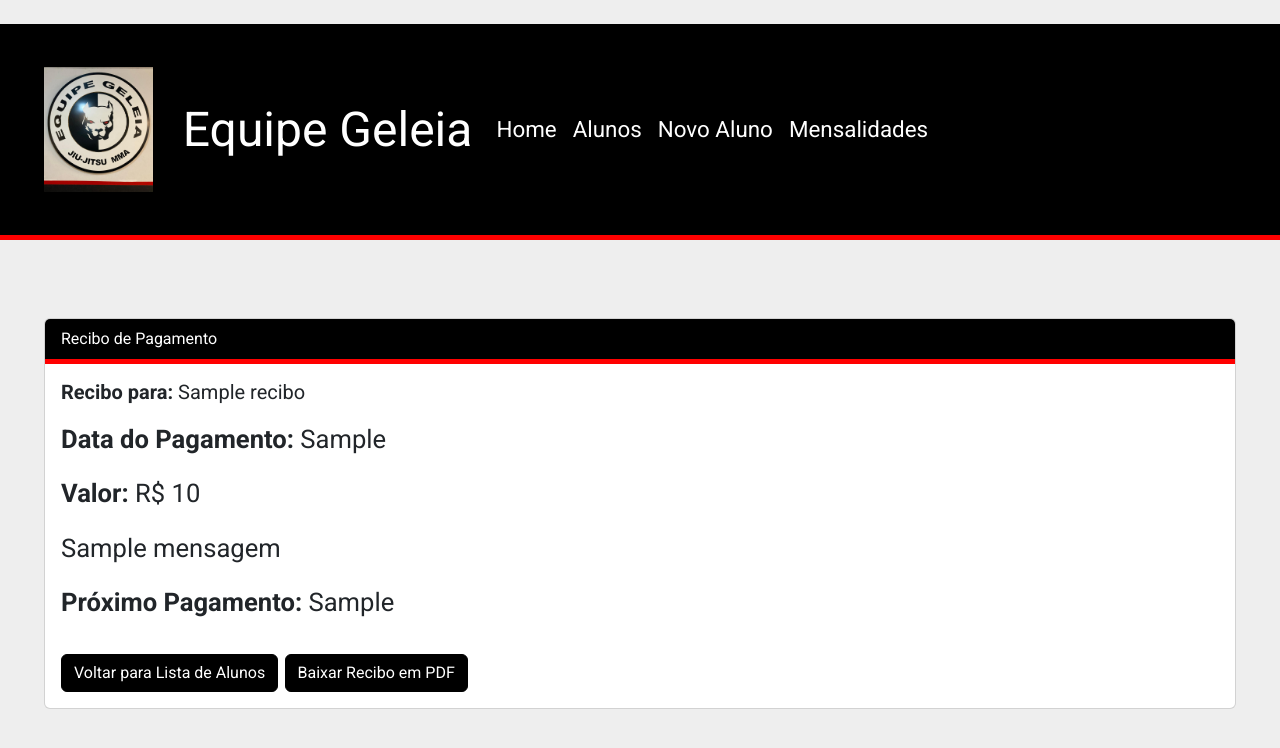
After one commit to ragnarthur/equipe_geleia, a Flask app: template templates/recibo.html in a window 1280 px wide. The commit adds this page. Shown: the top 748 px of the page. Run offline with Flask 3, Linux system fonts and the light colour scheme; the template is opened without the code that fills it: most values are stand-ins (such as "Sample title", 1, 10 or a date in 2020).

Commit message:
commit rota de recibo/ recibo em PDF

```diff
--- a/app.py
+++ b/app.py
@@ -1,12 +1,17 @@
 import os
-from flask import Flask, render_template, request, redirect, url_for, flash, session
+from flask import Flask, render_template, request, redirect, url_for, flash, session, make_response
 from flask_sqlalchemy import SQLAlchemy
 from datetime import datetime, timedelta
 from apscheduler.schedulers.background import BackgroundScheduler
 from functools import wraps
+import pdfkit
+
+# Se o seu banco de dados está na pasta "instance", construa o caminho absoluto:
+basedir = os.path.abspath(os.path.dirname(__file__))
+db_path = os.path.join(basedir, 'instance', 'academia.db')
 
 app = Flask(__name__)
-app.config['SQLALCHEMY_DATABASE_URI'] = 'sqlite:///academia.db'
+app.config['SQLALCHEMY_DATABASE_URI'] = 'sqlite:///' + db_path
 app.config['SQLALCHEMY_TRACK_MODIFICATIONS'] = False
 app.config['SECRET_KEY'] = 'sua-chave-secreta'  # Necessária para mensagens flash e sessão
 
@@ -58,7 +63,12 @@ class Aluno(db.Model):
     faixa_grau = db.Column(db.String(50), nullable=False)
     email = db.Column(db.String(120), nullable=True)
     data_entrada = db.Column(db.Date, nullable=False)   # Data de entrada na academia
-    data_pagamento = db.Column(db.Date, nullable=False) # Data do último pagamento
+    data_pagamento = db.Column(db.Date, nullable=False)   # Data do último pagamento
+    data_nascimento = db.Column(db.Date, nullable=True)     # Novo campo: Data de Nascimento
+    telefone = db.Column(db.String(20), nullable=True)      # Novo campo: Telefone
+    mensagem_boasvindas = db.Column(db.Text, nullable=True) # Novo campo: Mensagem de Boas-Vindas
+    ativo = db.Column(db.Boolean, default=True)             # Novo campo: Ativo/inativo
+    preferencia_comunicacao = db.Column(db.String(20), nullable=True)  # Novo campo: Ex. "email", "whatsapp" ou "ambos"
 
     def __repr__(self):
         return f"<Aluno {self.nome}>"
@@ -135,6 +145,10 @@ def criar_aluno():
         email = request.form.get('email')
         data_entrada_str = request.form.get('data_entrada')
         data_pagamento_str = request.form.get('data_pagamento')
+        data_nascimento_str = request.form.get('data_nascimento')
+        telefone = request.form.get('telefone')
+        mensagem_boasvindas = request.form.get('mensagem_boasvindas')
+
         try:
             idade = int(idade)
         except ValueError:
@@ -150,6 +164,11 @@ def criar_aluno():
         except ValueError:
             flash("Data de pagamento inválida. Use o formato dd/mm/aaaa.", "danger")
             return redirect(url_for('criar_aluno'))
+        try:
+            data_nascimento = datetime.strptime(data_nascimento_str, '%d/%m/%Y').date()
+        except ValueError:
+            flash("Data de nascimento inválida. Use o formato dd/mm/aaaa.", "danger")
+            return redirect(url_for('criar_aluno'))
 
         novo_aluno = Aluno(
             nome=nome,
@@ -159,7 +178,12 @@ def criar_aluno():
             faixa_grau=faixa_grau,
             email=email,
             data_entrada=data_entrada,
-            data_pagamento=data_pagamento
+            data_pagamento=data_pagamento,
+            data_nascimento=data_nascimento,
+            telefone=telefone,
+            mensagem_boasvindas=mensagem_boasvindas,
+            ativo=True,
+            preferencia_comunicacao="ambos"
         )
         db.session.add(novo_aluno)
         db.session.commit()
@@ -184,6 +208,7 @@ def editar_aluno(aluno_id):
         aluno.email = request.form.get('email')
         data_entrada_str = request.form.get('data_entrada')
         data_pagamento_str = request.form.get('data_pagamento')
+        data_nascimento_str = request.form.get('data_nascimento')
         try:
             aluno.data_entrada = datetime.strptime(data_entrada_str, '%d/%m/%Y').date()
         except ValueError:
@@ -194,6 +219,13 @@ def editar_aluno(aluno_id):
         except ValueError:
             flash("Data de pagamento inválida. Use o formato dd/mm/aaaa.", "danger")
             return redirect(url_for('editar_aluno', aluno_id=aluno_id))
+        try:
+            aluno.data_nascimento = datetime.strptime(data_nascimento_str, '%d/%m/%Y').date()
+        except ValueError:
+            flash("Data de nascimento inválida. Use o formato dd/mm/aaaa.", "danger")
+            return redirect(url_for('editar_aluno', aluno_id=aluno_id))
+        aluno.telefone = request.form.get('telefone')
+        aluno.mensagem_boasvindas = request.form.get('mensagem_boasvindas')
         db.session.commit()
         flash("Aluno atualizado com sucesso!", "success")
         return redirect(url_for('listar_alunos'))
@@ -214,8 +246,63 @@ def pagar_mensalidade(aluno_id):
     aluno = Aluno.query.get_or_404(aluno_id)
     aluno.data_pagamento = datetime.today().date()
     db.session.commit()
+
+    # Define o valor da mensalidade com base na categoria
+    valor = 120 if aluno.categoria == 'adulto' else 100
+    recibo = {
+        'nome': aluno.nome,
+        'data_pagamento': aluno.data_pagamento.strftime('%d/%m/%Y'),
+        'valor': valor,
+        'mensagem': "Pagamento realizado com sucesso! Seu recibo foi gerado para envio por email/WhatsApp.",
+        'proximo_pagamento': aluno.proximo_pagamento.strftime('%d/%m/%Y')
+    }
     flash(f"Mensalidade paga com sucesso para <strong>{aluno.nome}</strong>!", "success")
-    return redirect(url_for('listar_alunos'))
+    # Exibe o recibo com pdf_mode=False (botões visíveis)
+    return render_template("recibo.html", recibo=recibo, pdf_mode=False)
+
+# =========================
+# ROTA PARA GERAR PDF DO RECIBO
+# =========================
+@app.route('/recibo/pdf')
+@login_required
+def recibo_pdf():
+    # Recupera os dados do recibo via query string
+    nome = request.args.get('nome')
+    data_pagamento = request.args.get('data_pagamento')
+    valor = request.args.get('valor')
+    mensagem = request.args.get('mensagem')
+    proximo_pagamento = request.args.get('proximo_pagamento')
+
+    # Reconstrói o dicionário do recibo com a nova informação
+    recibo = {
+        'nome': nome,
+        'data_pagamento': data_pagamento,
+        'valor': valor,
+        'mensagem': mensagem,
+        'proximo_pagamento': proximo_pagamento
+    }
+
+    # Renderiza o template de recibo com pdf_mode=True (botões ocultos)
+    rendered = render_template('recibo.html', recibo=recibo, pdf_mode=True)
+
+    # Define as opções para permitir acesso a arquivos locais, se necessário
+    options = {
+        'enable-local-file-access': None
+    }
+
+    # Converte o HTML renderizado em PDF
+    pdf = pdfkit.from_string(rendered, False, options=options)
+
+    # Gera o nome do arquivo com o nome do aluno e data do pagamento
+    safe_nome = nome.replace(" ", "_") if nome else "recibo"
+    safe_data = data_pagamento.replace("/", "-") if data_pagamento else "data"
+    filename = f"recibo_{safe_nome}_{safe_data}.pdf"
+
+    # Prepara a resposta para download
+    response = make_response(pdf)
+    response.headers['Content-Type'] = 'application/pdf'
+    response.headers['Content-Disposition'] = f'attachment; filename={filename}'
+    return response
 
 # =========================
 # ROTA MENSALIDADES (PROTEGIDA)
--- a/static/css/style.css
+++ b/static/css/style.css
@@ -322,3 +322,18 @@ body {
     border-color: #ff0000;
     color: #ffffff;
 }
+
+/* =========================
+   Recibo Page Styling
+   ========================= */
+
+/* Cabeçalho do card do recibo: fundo preto, texto branco, borda inferior vermelha */
+.card-header-recibo {
+    background-color: #000000; /* Fundo preto */
+    color: #ffffff;            /* Texto branco */
+    border-bottom: 5px solid #ff0000; /* Borda inferior vermelha */
+}
+/* Aumenta a fonte do card-body do recibo para 1.3rem (ajuste conforme desejar) */
+.card-body.recibo-body {
+    font-size: 1.6rem;
+}
--- a/templates/layout.html
+++ b/templates/layout.html
@@ -6,14 +6,16 @@
   <!-- Bootstrap CDN -->
   <link href="https://cdn.jsdelivr.net/npm/bootstrap@5.3.0/dist/css/bootstrap.min.css" rel="stylesheet">
   <!-- CSS customizado -->
-  <link rel="stylesheet" href="{{ url_for('static', filename='css/style.css') }}">
+  <!-- Observação: _external=True gera URL absoluta, ex: http://127.0.0.1:5000/static/css/style.css -->
+  <link rel="stylesheet" href="{{ url_for('static', filename='css/style.css', _external=True) }}">
 </head>
 <body>
   <nav class="navbar navbar-expand-lg navbar-dark mb-4">
     <div class="container">
       <!-- Logo e nome da Equipe -->
       <a class="navbar-brand d-flex align-items-center" href="{{ url_for('home') }}">
-        <img src="{{ url_for('static', filename='images/logo.jpeg') }}" alt="Logo" class="logo-navbar">
+        <!-- _external=True para gerar URL completa, permitindo wkhtmltopdf carregar a imagem -->
+        <img src="{{ url_for('static', filename='images/logo.jpeg', _external=True) }}" alt="Logo" class="logo-navbar">
         Equipe Geleia
       </a>
 
@@ -64,12 +66,12 @@
   <script src="https://cdn.jsdelivr.net/npm/bootstrap@5.3.0/dist/js/bootstrap.bundle.min.js"></script>
   {% block scripts %}{% endblock %}
   <!-- Script para efeito de hover nas tabelas -->
-  <script src="{{ url_for('static', filename='js/tableHover.js') }}"></script>
+  <script src="{{ url_for('static', filename='js/tableHover.js', _external=True) }}"></script>
 
   <!-- Script para máscara de datas -->
-<script src="{{ url_for('static', filename='js/dateMask.js') }}"></script>
+  <script src="{{ url_for('static', filename='js/dateMask.js', _external=True) }}"></script>
 
-  <!--Script para máscara de telefone-->
-<script src="{{ url_for('static', filename='js/phoneMask.js') }}"></script>
+  <!-- Script para máscara de telefone -->
+  <script src="{{ url_for('static', filename='js/phoneMask.js', _external=True) }}"></script>
 </body>
 </html>
--- /dev/null
+++ b/templates/recibo.html
@@ -0,0 +1,63 @@
+{% extends "layout.html" %}
+{% block title %}Recibo de Pagamento{% endblock %}
+
+{% block content %}
+<!--
+  Card container que agrupa os detalhes do recibo de pagamento.
+  Este card utiliza classes do Bootstrap para formatação e margens.
+-->
+<div class="card mt-4">
+  <!-- Cabeçalho do card: Exibe o título "Recibo de Pagamento" com estilos personalizados (ex.: fundo preto, borda vermelha) -->
+  <div class="card-header card-header-recibo">
+    Recibo de Pagamento
+  </div>
+
+  <!-- Corpo do card: Contém as informações do recibo -->
+  <div class="card-body recibo-body">
+    <!-- Exibição do nome do destinatário do recibo -->
+    <h5 class="card-title mb-3">
+      <strong>Recibo para:</strong> {{ recibo.nome }}
+    </h5>
+
+    <!-- Exibição da data em que o pagamento foi realizado -->
+    <p class="card-text">
+      <strong>Data do Pagamento:</strong> {{ recibo.data_pagamento }}
+    </p>
+
+    <!-- Exibição do valor pago -->
+    <p class="card-text">
+      <strong>Valor:</strong> R$ {{ recibo.valor }}
+    </p>
+
+    <!-- Exibição de uma mensagem adicional, se houver -->
+    <p class="card-text">{{ recibo.mensagem }}</p>
+
+    <!-- Exibição da data do próximo pagamento, caso esteja disponível -->
+    {% if recibo.proximo_pagamento %}
+      <p class="card-text">
+        <strong>Próximo Pagamento:</strong> {{ recibo.proximo_pagamento }}
+      </p>
+    {% endif %}
+
+    <!-- Bloco condicional: os botões serão exibidos somente se não estivermos no modo PDF -->
+    {% if not pdf_mode %}
+      <!-- Botão para retornar à lista de alunos -->
+      <a href="{{ url_for('listar_alunos') }}" class="btn btn-secondary mt-3">
+        Voltar para Lista de Alunos
+      </a>
+
+      <!-- Botão para baixar o recibo em PDF.
+           Os parâmetros (nome, data_pagamento, valor, mensagem, proximo_pagamento) são passados via query string para a rota que gera o PDF -->
+      <a href="{{ url_for('recibo_pdf',
+                           nome=recibo.nome,
+                           data_pagamento=recibo.data_pagamento,
+                           valor=recibo.valor,
+                           mensagem=recibo.mensagem,
+                           proximo_pagamento=recibo.proximo_pagamento) }}"
+         class="btn btn-primary mt-3">
+          Baixar Recibo em PDF
+      </a>
+    {% endif %}
+  </div>
+</div>
+{% endblock %}
```
